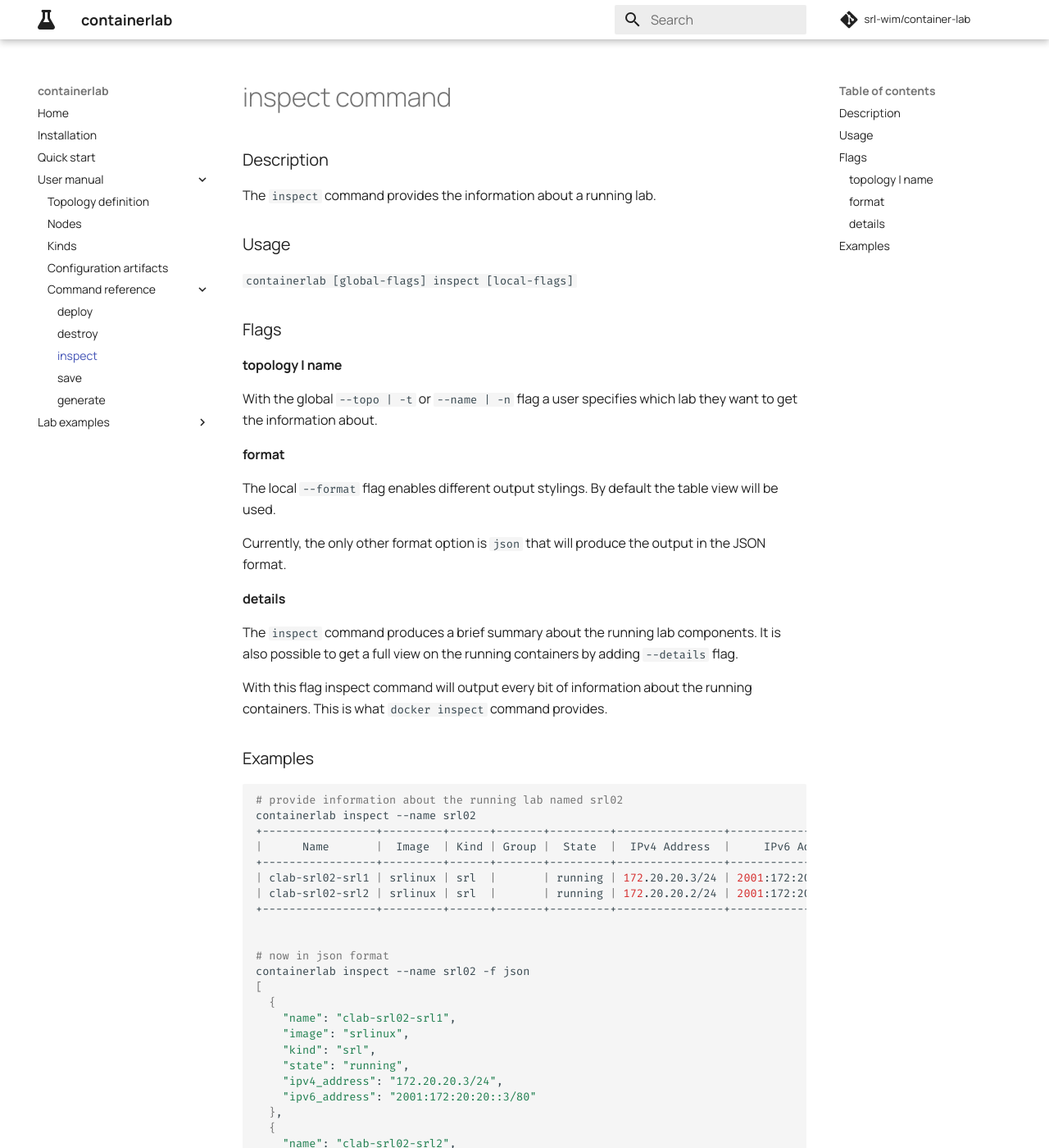
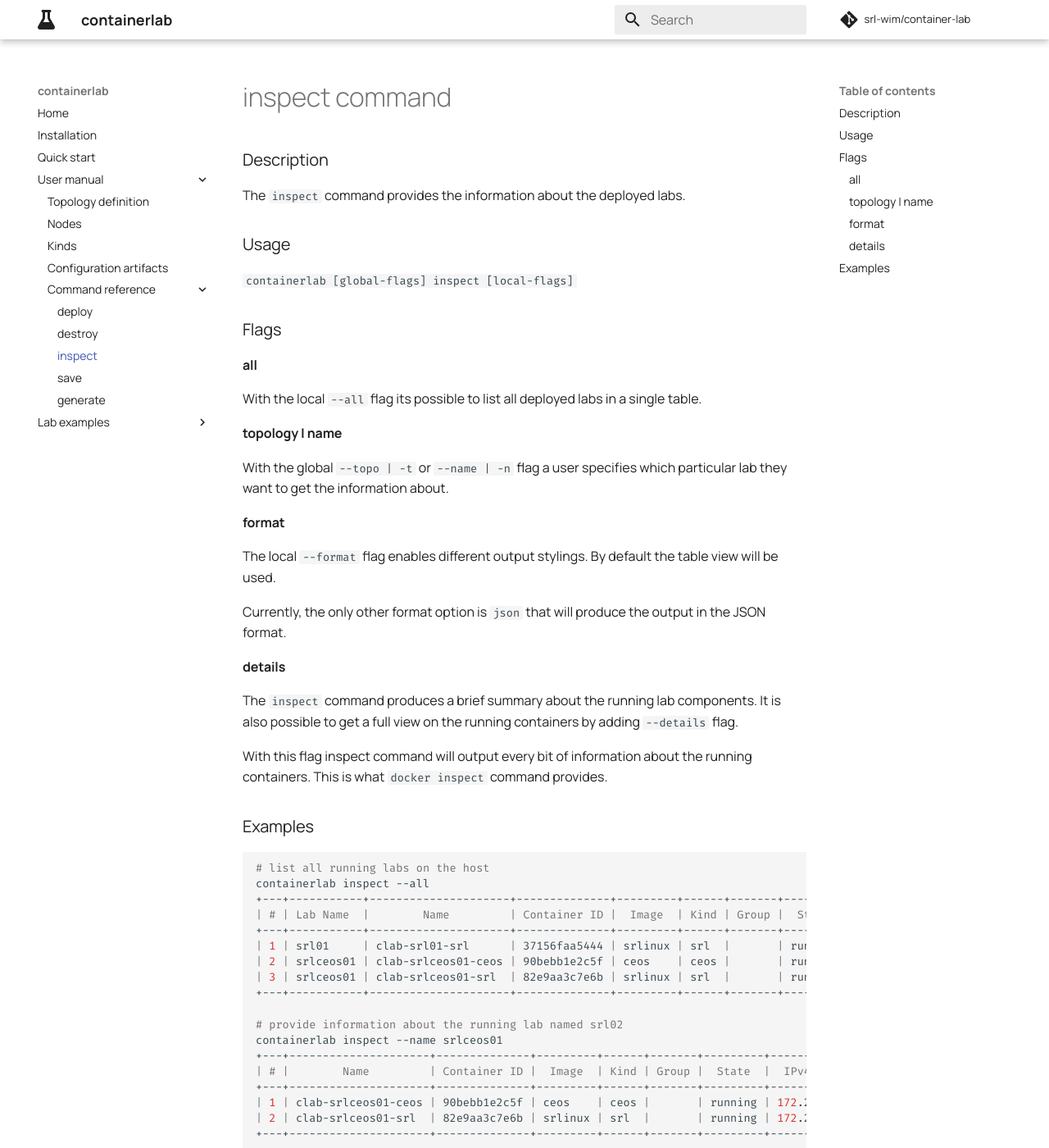
Before and after one commit to srl-labs/containerlab, an MkDocs documentation site: the page built from docs/cmd/inspect.md, in a window 1280 px wide and 1400 px high. Shown: the whole window at 82% size. Built offline with MkDocs 1.6.1 and Material for MkDocs 9.7.7, drawn with Linux system fonts in a browser that asks for light colours; comment, search, counter and statistics services are not loaded; some of the changed text lies outside the part shown.

Commit message:
added inspect --all doc

````diff
--- a/docs/cmd/inspect.md
+++ b/docs/cmd/inspect.md
@@ -2,7 +2,7 @@
 
 ### Description
 
-The `inspect` command provides the information about a running lab.
+The `inspect` command provides the information about the deployed labs.
 
 ### Usage
 
@@ -10,9 +10,12 @@ The `inspect` command provides the information about a running lab.
 
 ### Flags
 
+#### all
+With the local `--all` flag its possible to list all deployed labs in a single table.
+
 #### topology | name
 
-With the global `--topo | -t` or `--name | -n` flag a user specifies which lab they want to get the information about.
+With the global `--topo | -t` or `--name | -n` flag a user specifies which particular lab they want to get the information about.
 
 #### format
 
@@ -28,21 +31,33 @@ With this flag inspect command will output every bit of information about the ru
 ### Examples
 
 ```bash
+# list all running labs on the host
+containerlab inspect --all
++---+-----------+---------------------+--------------+---------+------+-------+---------+----------------+----------------------+
+| # | Lab Name  |        Name         | Container ID |  Image  | Kind | Group |  State  |  IPv4 Address  |     IPv6 Address     |
++---+-----------+---------------------+--------------+---------+------+-------+---------+----------------+----------------------+
+| 1 | srl01     | clab-srl01-srl      | 37156faa5444 | srlinux | srl  |       | running | 172.20.20.2/24 | 2001:172:20:20::2/80 |
+| 2 | srlceos01 | clab-srlceos01-ceos | 90bebb1e2c5f | ceos    | ceos |       | running | 172.20.20.4/24 | 2001:172:20:20::4/80 |
+| 3 | srlceos01 | clab-srlceos01-srl  | 82e9aa3c7e6b | srlinux | srl  |       | running | 172.20.20.3/24 | 2001:172:20:20::3/80 |
++---+-----------+---------------------+--------------+---------+------+-------+---------+----------------+----------------------+
+
 # provide information about the running lab named srl02
-containerlab inspect --name srl02
-+-----------------+---------+------+-------+---------+----------------+----------------------+
-|      Name       |  Image  | Kind | Group |  State  |  IPv4 Address  |     IPv6 Address     |
-+-----------------+---------+------+-------+---------+----------------+----------------------+
-| clab-srl02-srl1 | srlinux | srl  |       | running | 172.20.20.3/24 | 2001:172:20:20::3/80 |
-| clab-srl02-srl2 | srlinux | srl  |       | running | 172.20.20.2/24 | 2001:172:20:20::2/80 |
-+-----------------+---------+------+-------+---------+----------------+----------------------+
+containerlab inspect --name srlceos01
++---+---------------------+--------------+---------+------+-------+---------+----------------+----------------------+
+| # |        Name         | Container ID |  Image  | Kind | Group |  State  |  IPv4 Address  |     IPv6 Address     |
++---+---------------------+--------------+---------+------+-------+---------+----------------+----------------------+
+| 1 | clab-srlceos01-ceos | 90bebb1e2c5f | ceos    | ceos |       | running | 172.20.20.4/24 | 2001:172:20:20::4/80 |
+| 2 | clab-srlceos01-srl  | 82e9aa3c7e6b | srlinux | srl  |       | running | 172.20.20.3/24 | 2001:172:20:20::3/80 |
++---+---------------------+--------------+---------+------+-------+---------+----------------+----------------------+
 
 
 # now in json format
-containerlab inspect --name srl02 -f json
+containerlab inspect --name srlceos01 -f json
 [
   {
-    "name": "clab-srl02-srl1",
+    "lab_name": "srlceos01",
+    "name": "clab-srlceos01-srl",
+    "container_id": "82e9aa3c7e6b",
     "image": "srlinux",
     "kind": "srl",
     "state": "running",
@@ -50,12 +65,14 @@ containerlab inspect --name srl02 -f json
     "ipv6_address": "2001:172:20:20::3/80"
   },
   {
-    "name": "clab-srl02-srl2",
-    "image": "srlinux",
-    "kind": "srl",
+    "lab_name": "srlceos01",
+    "name": "clab-srlceos01-ceos",
+    "container_id": "90bebb1e2c5f",
+    "image": "ceos",
+    "kind": "ceos",
     "state": "running",
-    "ipv4_address": "172.20.20.2/24",
-    "ipv6_address": "2001:172:20:20::2/80"
+    "ipv4_address": "172.20.20.4/24",
+    "ipv6_address": "2001:172:20:20::4/80"
   }
 ]
 ```
````
